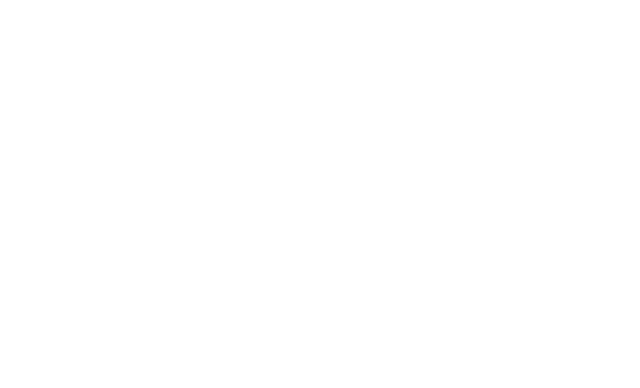
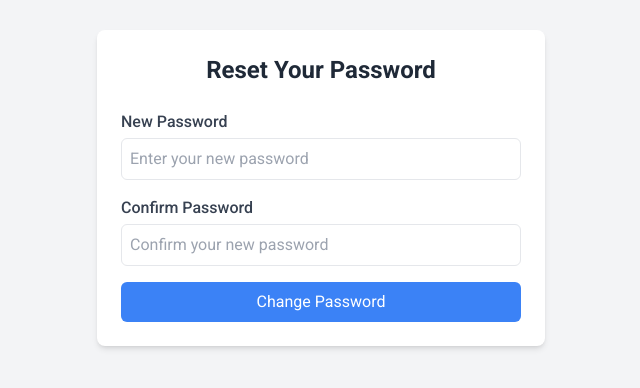
Before and after one commit to yadavhrsit/Saving-Up-App, a React (Create React App) app in the folder client/: page /reset-password in a window 1280 px wide. Before the commit this address had no page. Shown: the part 212-600 px from the top of the page, without its empty margins (319-959 px from the left). Built offline with nearby package versions, Linux system fonts and the light colour scheme.

Commit message:
Added Password reset pages

```diff
--- a/client/src/App.js
+++ b/client/src/App.js
@@ -3,6 +3,8 @@
 import Login from "./Pages/Login";
 import Home from "./Pages/Home";
 import {Routes,Route} from "react-router-dom"
+import ResetPassword from './Pages/ResetPassword';
+import ForgotPassword from './Pages/ForgotPassword';
 
 function App() {
   return (
@@ -11,6 +13,8 @@
         <Route path="/" Component={Home}></Route>
         <Route path="login" Component={Login}></Route>
         <Route path="signup" Component={Signup}></Route>
+        <Route path='/forgot-password' Component={ForgotPassword}/>
+        <Route path='/reset-password' Component={ResetPassword}/>
       </Routes>
     </div>
   );
--- /dev/null
+++ b/client/src/Pages/ForgotPassword.jsx
@@ -0,0 +1,86 @@
+// ForgotPassword.jsx
+import React, { useState } from "react";
+
+function ForgotPassword() {
+  const [email, setEmail] = useState("");
+  const [emailSent, setEmailSent] = useState(false);
+  const [loading, setLoading] = useState(false);
+  const [error, setError] = useState("");
+
+  const handleChange = (e) => {
+    setEmail(e.target.value);
+  };
+
+  const handleSubmit = async (e) => {
+    e.preventDefault();
+    setError("");
+    setLoading(true);
+
+    try {
+      if (!email.trim()) {
+        throw new Error("Email is required");
+      }
+      // Code to send reset password email goes here
+      // Example: await sendResetPasswordEmail(email);
+      setEmailSent(true);
+    } catch (error) {
+      setError(error.message);
+    }
+
+    setLoading(false);
+  };
+
+  return (
+    <div className="flex items-center justify-center min-h-screen bg-gray-100">
+      <div className="max-w-md w-full p-6 bg-white rounded-lg shadow-md">
+        <h2 className="text-2xl font-semibold text-gray-800 mb-6">
+          Forgot Your Password?
+        </h2>
+        {emailSent ? (
+          <p className="text-gray-700 mb-6">
+            An email with instructions has been sent to your email address.
+          </p>
+        ) : (
+          <>
+            <form onSubmit={handleSubmit}>
+              <div className="mb-4">
+                <label
+                  htmlFor="email"
+                  className="block text-gray-700 font-medium"
+                >
+                  Email
+                </label>
+                <input
+                  type="email"
+                  id="email"
+                  className={`w-full mt-1 p-2 border rounded-md ${
+                    error && !email.trim() ? "border-red-500" : ""
+                  }`}
+                  placeholder="Enter your email"
+                  value={email}
+                  onChange={handleChange}
+                  required
+                />
+                {error && !email.trim() && (
+                  <p className="text-red-500 mt-2">{error}</p>
+                )}
+              </div>
+              <button
+                type="submit"
+                className="w-full bg-blue-500 text-white py-2 rounded-md transition duration-300 hover:bg-blue-600"
+                disabled={loading}
+              >
+                {loading ? "Sending..." : "Send Reset Password Email"}
+              </button>
+              {error && email.trim() && (
+                <p className="text-red-500 mt-2">{error}</p>
+              )}
+            </form>
+          </>
+        )}
+      </div>
+    </div>
+  );
+}
+
+export default ForgotPassword;
--- a/client/src/Pages/Home.jsx
+++ b/client/src/Pages/Home.jsx
@@ -4,11 +4,21 @@
   return (
     <div>
       Home
+      <br />
       <a href="/signup" className="text-blue-500">
         Sign up here
       </a>
+      <br />
       <a href="/login" className="text-blue-500">
-        login up here
+        login here
+      </a>
+      <br />
+      <a href="/forgot-password" className="text-blue-500">
+        forgot-password
+      </a>
+      <br />
+      <a href="/reset-password" className="text-blue-500">
+        reset-password
       </a>
     </div>
   );
--- /dev/null
+++ b/client/src/Pages/ResetPassword.jsx
@@ -0,0 +1,132 @@
+// ResetPassword.jsx
+import React, { useState, useEffect } from "react";
+import { useParams } from "react-router-dom";
+
+function ResetPassword() {
+  const { token } = useParams();
+  const [formData, setFormData] = useState({
+    password: "",
+    confirmPassword: "",
+  });
+  const [loading, setLoading] = useState(false);
+  const [errors, setErrors] = useState("");
+  const [success, setSuccess] = useState(false);
+
+  useEffect(() => {
+    // Code to verify token validity goes here
+    // Example: verifyToken(token);
+  }, [token]);
+
+  const handleChange = (e) => {
+    setFormData({ ...formData, [e.target.name]: e.target.value });
+    setErrors({ ...errors, [e.target.name]: "" });
+  };
+
+  const handleChangePassword = async (e) => {
+    e.preventDefault();
+
+    try {
+      const validationErrors = {};
+      setErrors(validationErrors);
+      if (!formData.password.trim()) {
+        validationErrors.password = "Password is required";
+      }
+      if (formData.password !== formData.confirmPassword) {
+        validationErrors.confirmPassword = "Passwords do not match";
+      }
+      if (!formData.confirmPassword.trim()) {
+        validationErrors.confirmPassword = "Please repeat password";
+      }
+      if (Object.keys(validationErrors).length > 0) {
+        setErrors(validationErrors);
+        return;
+      }
+
+      setLoading(true);
+      // Code to reset password goes here
+      // Example: await resetPassword(token, password);
+      setSuccess(true);
+    } catch (errors) {
+      setErrors(errors.message);
+    }
+
+    setLoading(false);
+  };
+
+  return (
+    <div className="flex items-center justify-center min-h-screen bg-gray-100">
+      <div className="max-w-md w-full p-6 bg-white rounded-lg shadow-md">
+        <h2 className="text-2xl font-semibold text-gray-800 mb-6">
+          Reset Your Password
+        </h2>
+        {success ? (
+          <p className="text-green-600 mb-6">
+            Your password has been successfully reset.
+          </p>
+        ) : (
+          <>
+            <form onSubmit={handleChangePassword}>
+              <div className="mb-4">
+                <label
+                  htmlFor="password"
+                  className="block text-left text-gray-700 font-medium"
+                >
+                  New Password
+                </label>
+                <input
+                  type="password"
+                  id="password"
+                  name="password"
+                  className={`w-full mt-1 p-2 border rounded-md ${
+                    errors.password ? "border-red-500" : ""
+                  }`}
+                  placeholder="Enter your new password"
+                  value={formData.password}
+                  onChange={handleChange}
+                />
+
+                {errors.password && (
+                  <p className="text-left text-red-500 mt-2">
+                    {errors.password}
+                  </p>
+                )}
+              </div>
+              <div className="mb-4">
+                <label
+                  htmlFor="confirmPassword"
+                  className="block text-left text-gray-700 font-medium"
+                >
+                  Confirm Password
+                </label>
+                <input
+                  type="password"
+                  name="confirmPassword"
+                  className={`w-full mt-1 p-2 border rounded-md ${
+                    errors.confirmPassword ? "border-red-500" : ""
+                  }`}
+                  placeholder="Confirm your new password"
+                  value={formData.confirmPassword}
+                  onChange={handleChange}
+                />
+                {errors.confirmPassword && (
+                  <p className="text-left text-red-500 mt-2">
+                    {errors.confirmPassword}
+                  </p>
+                )}
+              </div>
+              <button
+                type="submit"
+                className="w-full bg-blue-500 text-white py-2 rounded-md transition duration-300 hover:bg-blue-600"
+                disabled={loading}
+              >
+                {loading ? "Changing..." : "Change Password"}
+              </button>
+            </form>
+          </>
+        )}
+      </div>
+    </div>
+  );
+}
+
+export default ResetPassword;
```
